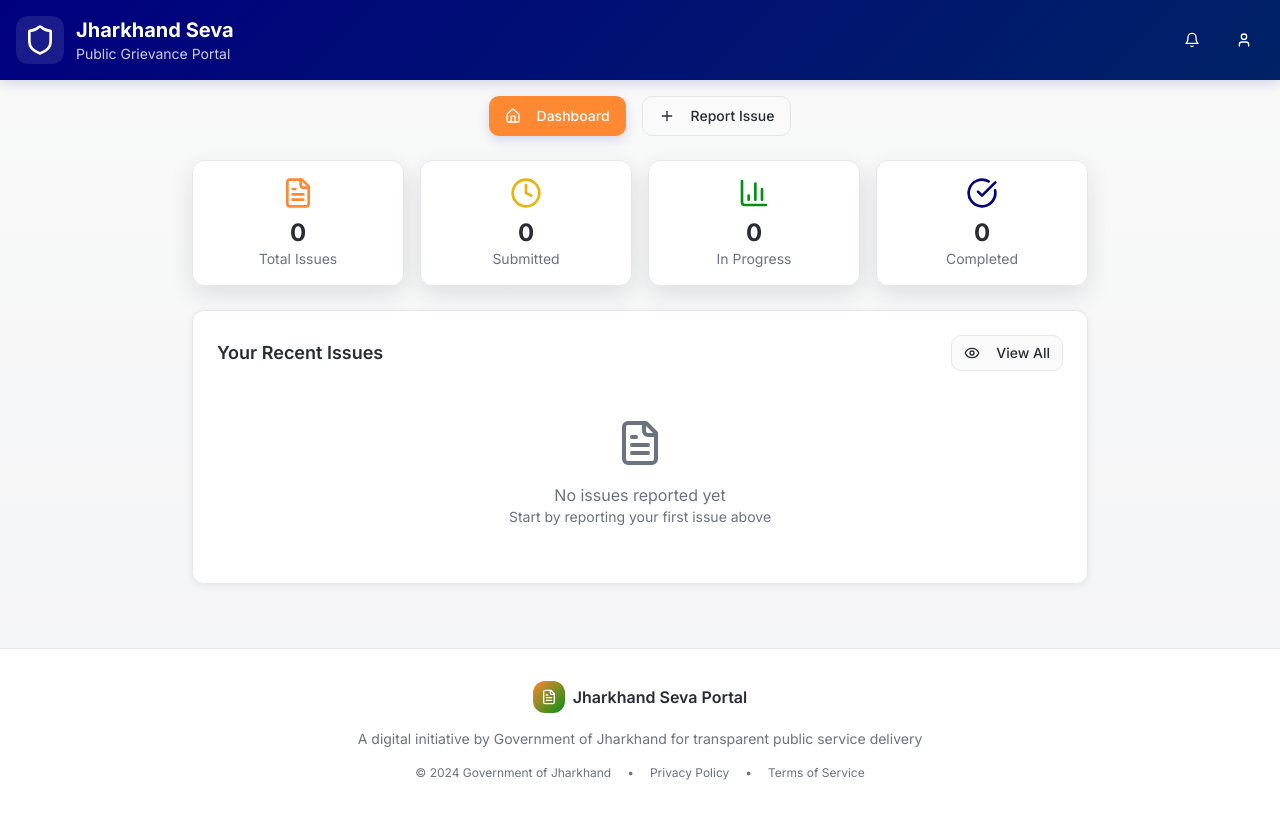
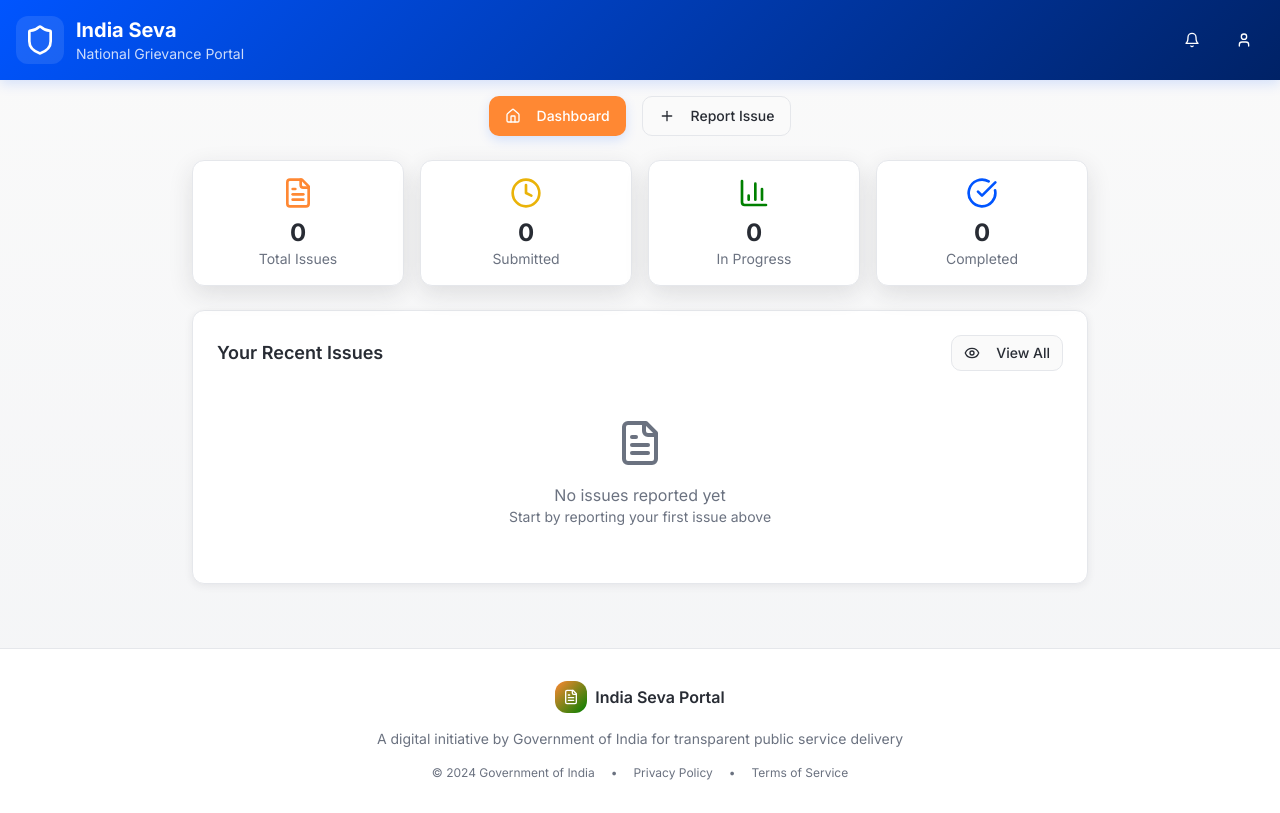
Before and after one commit to nitinjakhar/india-seva-portal, a React (Vite) app: page / in a window 1280 px wide. Built offline with nearby package versions, Linux system fonts and the light colour scheme; the HTML template or start-up script is replaced by a standard one.

Commit message:
Refactor: Update branding to India Sava Portal

```diff
--- a/index.html
+++ b/index.html
@@ -3,13 +3,13 @@
   <head>
     <meta charset="UTF-8" />
     <meta name="viewport" content="width=device-width, initial-scale=1.0" />
-    <title>Jharkhand Seva - Public Grievance Portal</title>
-    <meta name="description" content="Report public issues in Jharkhand with AI-powered recognition. Submit complaints to Transport, Water, Power, Environment, Urban Development, Health, Education, and Police departments." />
-    <meta name="author" content="Government of Jharkhand" />
-    <meta name="keywords" content="jharkhand, government, grievance, public service, issue reporting, citizen services" />
+    <title>India Seva - National Grievance Portal</title>
+    <meta name="description" content="Report public issues across India with AI-powered recognition. Submit complaints to Transport, Water, Power, Environment, Urban Development, Health, Education, and Police departments." />
+    <meta name="author" content="Government of India" />
+    <meta name="keywords" content="india, government, grievance, public service, issue reporting, citizen services, digital india" />
 
-    <meta property="og:title" content="Jharkhand Seva - Public Grievance Portal" />
-    <meta property="og:description" content="Digital platform for citizens to report public issues with AI-powered department routing and live status tracking." />
+    <meta property="og:title" content="India Seva - National Grievance Portal" />
+    <meta property="og:description" content="National digital platform for citizens to report public issues with AI-powered department routing and live status tracking." />
     <meta property="og:type" content="website" />
     <meta property="og:image" content="https://lovable.dev/opengraph-image-p98pqg.png" />
 
--- a/src/components/Header.tsx
+++ b/src/components/Header.tsx
@@ -11,8 +11,8 @@ export const Header = () => {
               <Shield className="h-8 w-8" />
             </div>
             <div>
-              <h1 className="text-xl font-bold">Jharkhand Seva</h1>
-              <p className="text-sm text-white/80">Public Grievance Portal</p>
+              <h1 className="text-xl font-bold">India Seva</h1>
+              <p className="text-sm text-white/80">National Grievance Portal</p>
             </div>
           </div>
 
--- a/src/components/IssueForm.tsx
+++ b/src/components/IssueForm.tsx
@@ -29,7 +29,7 @@ export const IssueForm = ({ selectedDepartment, uploadedImages, onSubmit }: Issu
       images: uploadedImages,
       timestamp: new Date().toISOString(),
       status: "submitted",
-      id: `JH${Date.now().toString().slice(-6)}`
+      id: `IN${Date.now().toString().slice(-6)}`
     };
 
     onSubmit(issueData);
--- a/src/index.css
+++ b/src/index.css
@@ -4,15 +4,15 @@
 @tailwind components;
 @tailwind utilities;
 
-/* Jharkhand Government Design System */
+/* India National Design System */
 
 @layer base {
   :root {
-    /* Jharkhand Official Colors */
-    --jharkhand-saffron: 25 100% 60%; /* #FF9933 */
-    --jharkhand-green: 127 94% 29%; /* #138808 */
-    --jharkhand-blue: 240 100% 25%; /* #000080 */
-    --jharkhand-navy: 220 100% 20%; /* #002266 */
+    /* India National Colors */
+    --india-saffron: 25 100% 60%; /* #FF9933 */
+    --india-green: 120 100% 25%; /* #008000 */
+    --india-blue: 220 100% 50%; /* #0066FF */
+    --india-navy: 220 100% 20%; /* #003366 */
 
     /* Semantic Government Colors */
     --background: 0 0% 98%;
@@ -24,7 +24,7 @@
     --popover: 0 0% 100%;
     --popover-foreground: 220 13% 18%;
 
-    --primary: 25 100% 60%; /* Jharkhand Saffron */
+    --primary: 25 100% 60%; /* India Saffron */
     --primary-foreground: 0 0% 100%;
 
     --secondary: 220 14% 96%;
@@ -33,10 +33,10 @@
     --muted: 220 14% 96%;
     --muted-foreground: 220 8.9% 46.1%;
 
-    --accent: 127 94% 29%; /* Jharkhand Green */
+    --accent: 120 100% 25%; /* India Green */
     --accent-foreground: 0 0% 100%;
 
-    --government: 240 100% 25%; /* Jharkhand Blue */
+    --government: 220 100% 50%; /* India Blue */
     --government-foreground: 0 0% 100%;
 
     --destructive: 0 84.2% 60.2%;
@@ -48,9 +48,9 @@
 
     --radius: 0.75rem;
 
-    /* Government Gradients */
+    /* India National Gradients */
     --gradient-primary: linear-gradient(135deg, hsl(var(--primary)), hsl(var(--accent)));
-    --gradient-government: linear-gradient(135deg, hsl(var(--government)), hsl(var(--jharkhand-navy)));
+    --gradient-government: linear-gradient(135deg, hsl(var(--government)), hsl(var(--india-navy)));
     --gradient-subtle: linear-gradient(180deg, hsl(var(--background)), hsl(var(--muted)));
 
     /* Government Shadows */
--- a/src/pages/Index.tsx
+++ b/src/pages/Index.tsx
@@ -86,7 +86,7 @@ const Index = () => {
                   Report a Public Issue
                 </h1>
                 <p className="text-lg text-muted-foreground max-w-2xl mx-auto">
-                  Help us improve Jharkhand by reporting issues in your area.
+                  Help us improve India by reporting issues in your area.
                   Our AI will help identify the problem and route it to the right department.
                 </p>
               </div>
@@ -118,13 +118,13 @@ const Index = () => {
             <div className="w-8 h-8 bg-gradient-primary rounded-lg flex items-center justify-center">
               <FileText className="h-4 w-4 text-white" />
             </div>
-            <span className="font-semibold text-foreground">Jharkhand Seva Portal</span>
+            <span className="font-semibold text-foreground">India Seva Portal</span>
           </div>
           <p className="text-sm text-muted-foreground">
-            A digital initiative by Government of Jharkhand for transparent public service delivery
+            A digital initiative by Government of India for transparent public service delivery
           </p>
           <div className="flex justify-center space-x-4 mt-4 text-xs text-muted-foreground">
-            <span>© 2024 Government of Jharkhand</span>
+            <span>© 2024 Government of India</span>
             <span>•</span>
             <span>Privacy Policy</span>
             <span>•</span>
--- a/tailwind.config.ts
+++ b/tailwind.config.ts
@@ -64,11 +64,11 @@ export default {
           border: "hsl(var(--sidebar-border))",
           ring: "hsl(var(--sidebar-ring))",
         },
-        jharkhand: {
-          saffron: "hsl(var(--jharkhand-saffron))",
-          green: "hsl(var(--jharkhand-green))",
-          blue: "hsl(var(--jharkhand-blue))",
-          navy: "hsl(var(--jharkhand-navy))",
+        india: {
+          saffron: "hsl(var(--india-saffron))",
+          green: "hsl(var(--india-green))",
+          blue: "hsl(var(--india-blue))",
+          navy: "hsl(var(--india-navy))",
         },
       },
       backgroundImage: {
```
